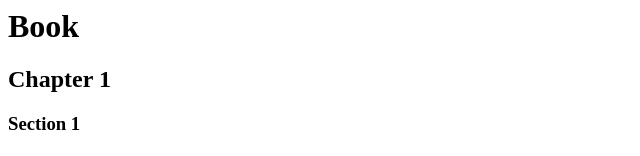
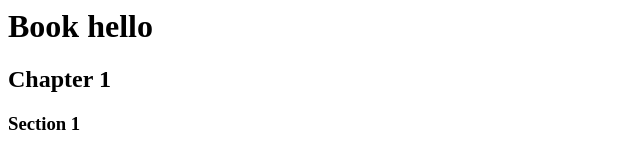
Before and after one commit to Himanshu161997/udemy-basic, a plain HTML site: page 2.1 Heading Element/index.html in a window 1280 px wide. Shown: the top 156 px of the page, without its empty margins (0-640 px from the left). Drawn offline with Linux system fonts and the light colour scheme.

Commit message:
first change to index file

```diff
--- a/2.1 Heading Element/index.html
+++ b/2.1 Heading Element/index.html
@@ -1,5 +1,5 @@
 
-<h1>Book</h1>
+<h1>Book hello</h1>
   <h2>Chapter 1</h2>
     <h3>Section 1</h3>
     <h3>Section 2</h3>
```
